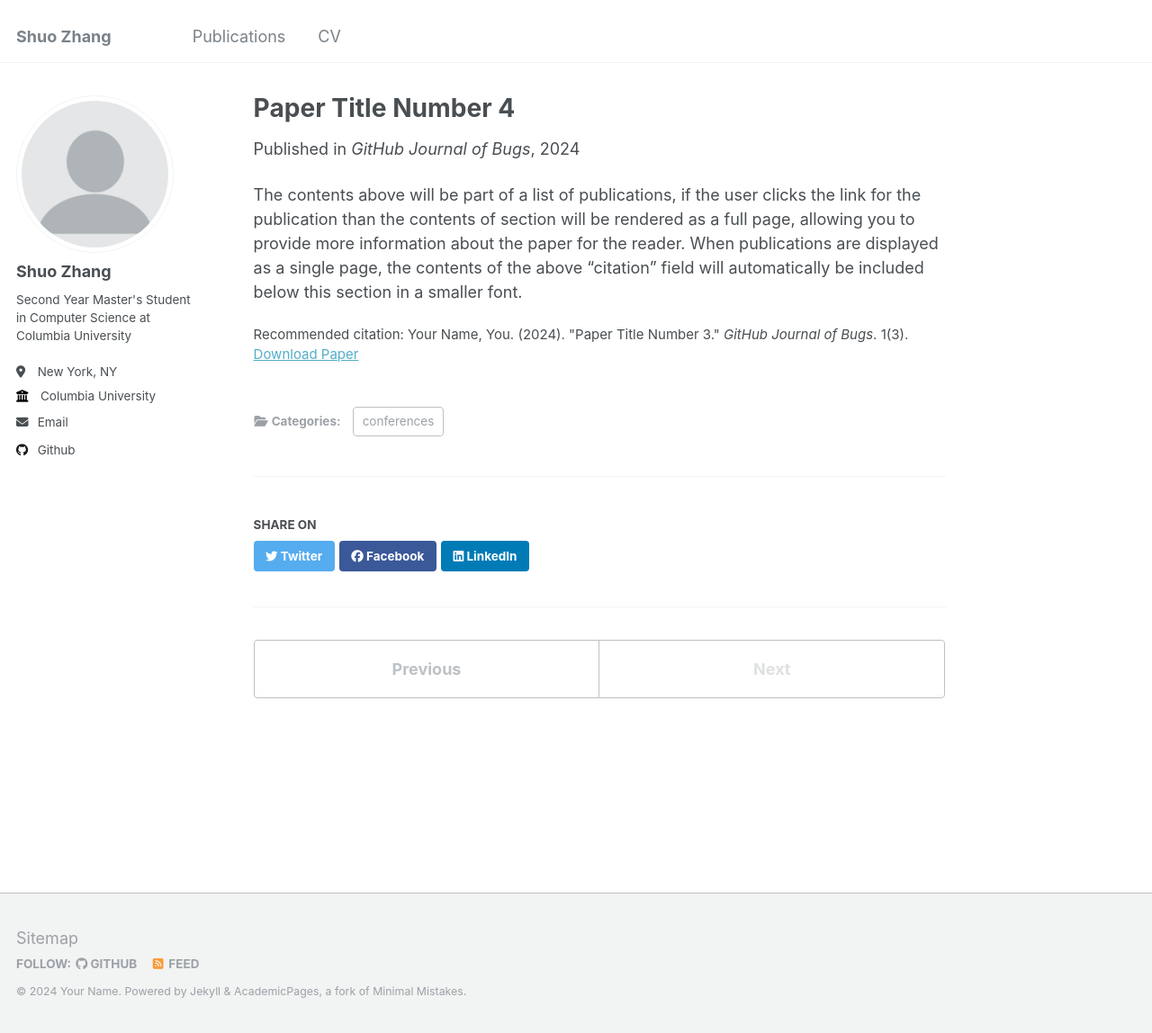
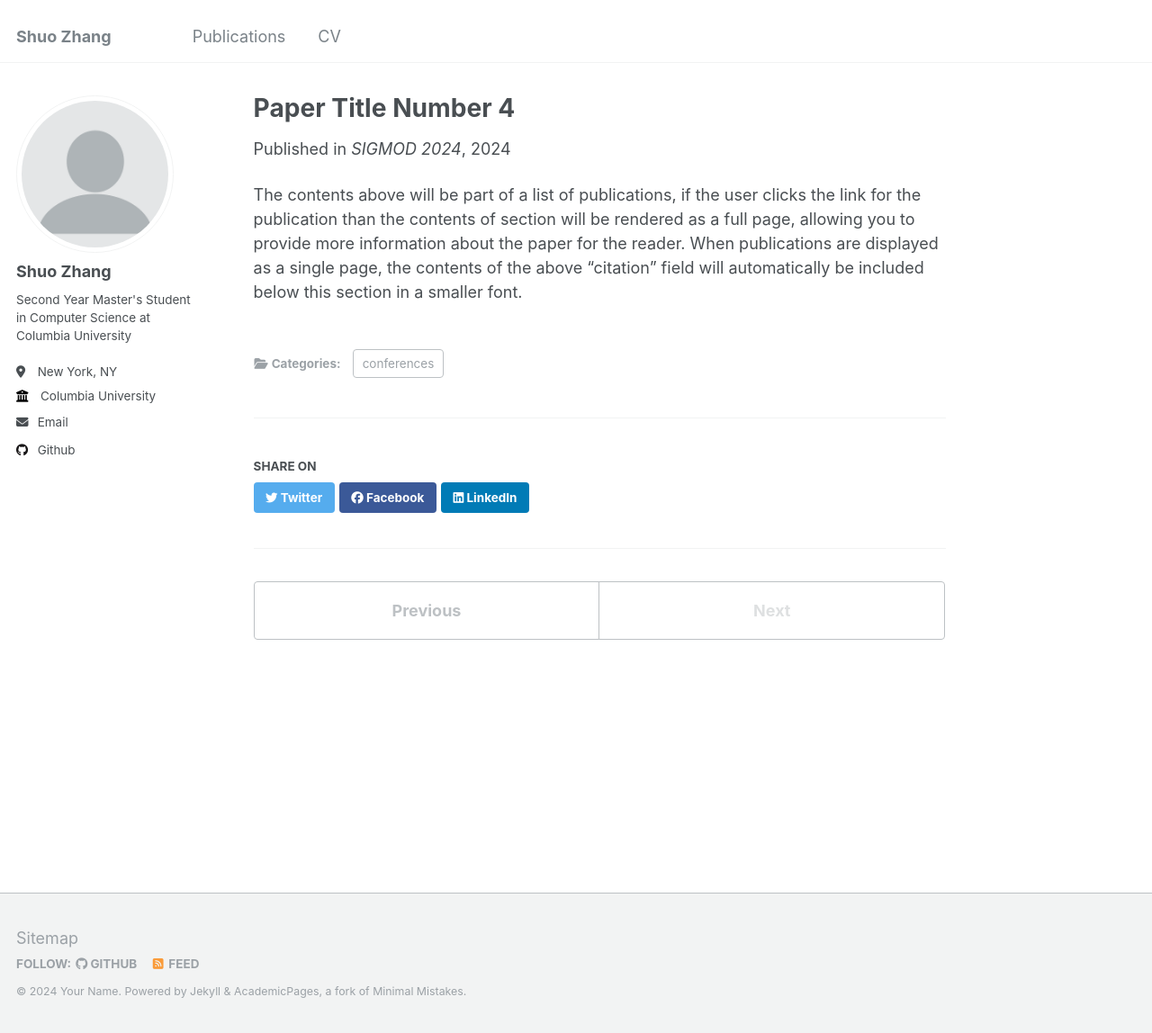
Before and after one commit to Inverse0/Inverse0.github.io, a Jekyll site: the page built from _publications/2024-02-17-paper-title-number-4.md, in a window 1280 px wide and 1148 px high. Shown: the whole window at 90% size. Built offline with Jekyll 4.4.1, drawn with Linux system fonts in a browser that asks for light colours.

Commit message:
Update 2024-02-17-paper-title-number-4.md

```diff
--- a/_publications/2024-02-17-paper-title-number-4.md
+++ b/_publications/2024-02-17-paper-title-number-4.md
@@ -3,11 +3,11 @@ title: "Paper Title Number 4"
 collection: publications
 category: conferences
 permalink: /publication/2024-02-17-paper-title-number-4
-excerpt: 'This paper is about fixing template issue #693.'
+excerpt: # 'This paper is about fixing template issue #693.'
 date: 2024-02-17
-venue: 'GitHub Journal of Bugs'
-paperurl: 'http://academicpages.github.io/files/paper3.pdf'
-citation: 'Your Name, You. (2024). &quot;Paper Title Number 3.&quot; <i>GitHub Journal of Bugs</i>. 1(3).'
+venue: 'SIGMOD 2024'
+paperurl: 'https://dl.acm.org/doi/pdf/10.1145/3654928'
+citation: # 'Your Name, You. (2024). &quot;Paper Title Number 3.&quot; <i>GitHub Journal of Bugs</i>. 1(3).'
 ---
 
 The contents above will be part of a list of publications, if the user clicks the link for the publication than the contents of section will be rendered as a full page, allowing you to provide more information about the paper for the reader. When publications are displayed as a single page, the contents of the above "citation" field will automatically be included below this section in a smaller font.
```
